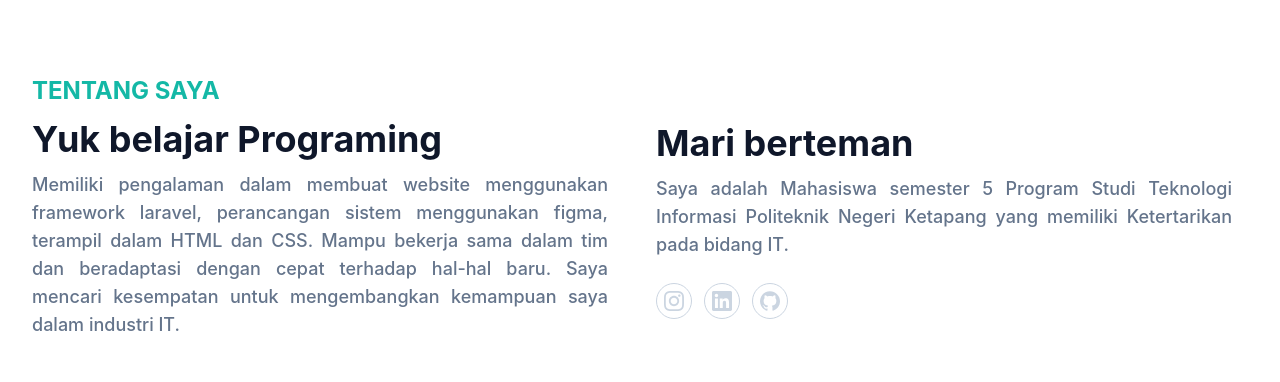
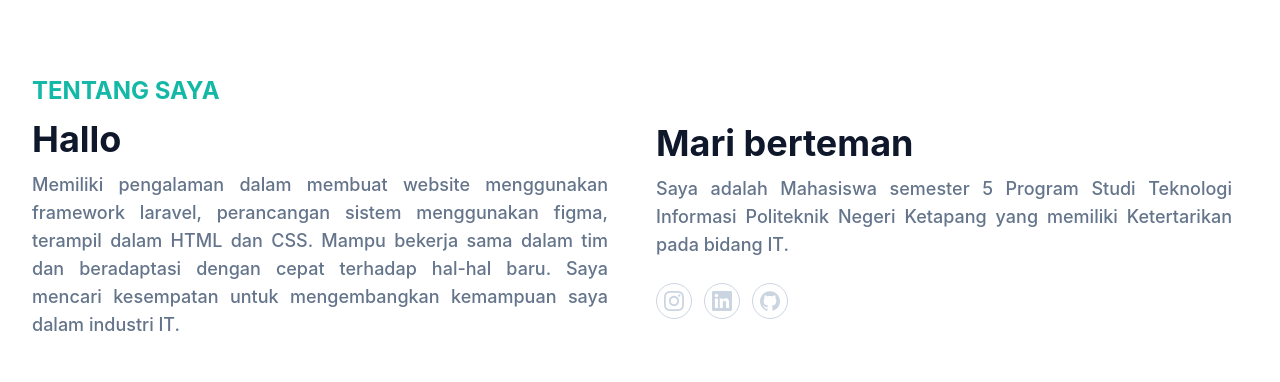
Before and after one commit to akrommm/ariefmuhammadakrom-portfolio, a website: page index.html in a window 1280 px wide. Shown: the part 473-855 px from the top of the page. Drawn offline with Linux system fonts and the light colour scheme.

Commit message:
Update index.html

```diff
--- a/index.html
+++ b/index.html
@@ -99,7 +99,7 @@
             <div class="flex flex-wrap">
                 <div class="w-full px-4 mb-10 lg:w-1/2 ">
                     <h4 class="font-bold uppercase text-primary text-2xl mb-3">Tentang Saya</h4>
-                    <h2 class="font-bold text-dark text-3xl mb-3 max-w-md lg:text-4xl dark:text-white">Yuk belajar Programing</h2>
+                    <h2 class="font-bold text-dark text-3xl mb-3 max-w-md lg:text-4xl dark:text-white">Hallo</h2>
                     <p class="text-justify font-medium text-base lg:text-lg text-secondary max-w-xl dark:text-slate-300">
                         Memiliki pengalaman dalam membuat website menggunakan framework laravel, perancangan sistem menggunakan figma, terampil dalam HTML dan CSS. Mampu bekerja sama dalam tim dan beradaptasi dengan cepat terhadap hal-hal baru. Saya mencari kesempatan untuk mengembangkan kemampuan saya dalam industri IT.
                     </p>
```
